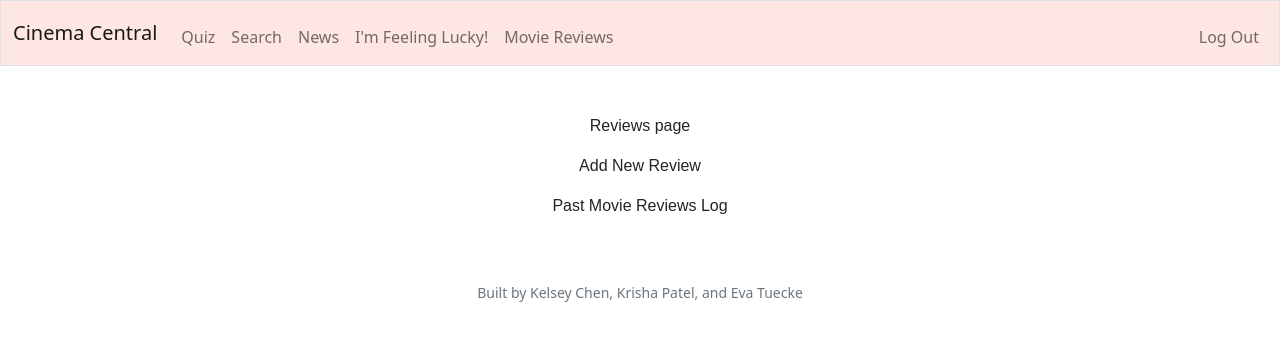
After one commit to etuecke/cs50finalproject, a Flask app: page /reviews in a window 1280 px wide. The commit adds this page. Shown: the top 341 px of the page. Run offline with Flask 2, Linux system fonts and the light colour scheme; the visitor is signed in with stand-in values (Sample User, id 1); some libraries are stand-ins or nearby versions.

Commit message:
reviews framework setup

```diff
--- a/app.py
+++ b/app.py
@@ -344,6 +344,7 @@ def news():
         reviews.append(temp)
     return render_template("news.html", reviews=reviews)
 
+
 @app.route("/lucky")
 @login_required
 def lucky():
@@ -351,3 +352,12 @@ def lucky():
     rows = db.execute("SELECT * FROM movies")
     random_mov = rows[random.randint(0, len(rows)-1)]
     return render_template("lucky.html", lucky = random_mov, details = get_details(random_mov["id"]), url = get_poster_url(random_mov["title"]))
+
+
+@app.route("/reviews", methods=["GET", "POST"])
+@login_required
+def reviews():
+    if request.method == "POST":
+        return render_template("reviews.html")
+    else:
+        return render_template("reviews.html")
--- a/templates/layout.html
+++ b/templates/layout.html
@@ -32,6 +32,7 @@
                             <li class="nav-item"><a class="nav-link" href="/search">Search</a></li>
                             <li class="nav-item"><a class="nav-link" href="/news">News</a></li>
                             <li class="nav-item"><a class="nav-link" href="/lucky">I'm Feeling Lucky!</a></li>
+                            <li class="nav-item"><a class="nav-link" href="/reviews">Movie Reviews</a></li>
                         </ul>
                         <ul class="navbar-nav ms-auto mt-2">
                             <li class="nav-item"><a class="nav-link" href="/logout">Log Out</a></li>
--- /dev/null
+++ b/templates/reviews.html
@@ -0,0 +1,15 @@
+{% extends "layout.html" %}
+
+{% block title %}
+    Reviews
+{% endblock %}
+
+{% block main %}
+    <form action="/reviews" method="post">
+        <div>
+            <p class="mb-3">Reviews page</p>
+            <p class="mb-3">Add New Review</p>
+            <p class="mb-3">Past Movie Reviews Log </p>
+        </div>
+    </form>
+{% endblock %}
```
Also changed, not shown: 1 other file.
